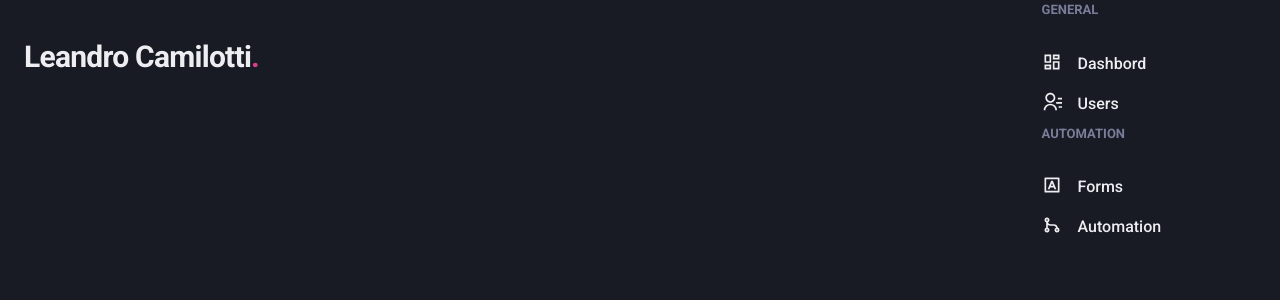
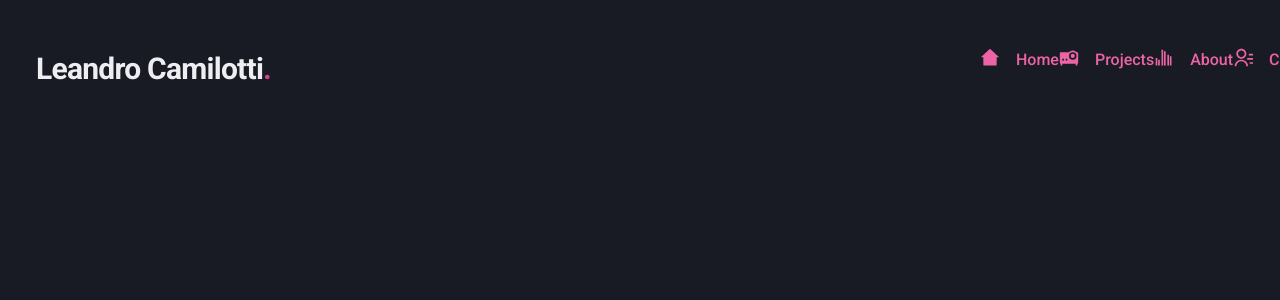
Before and after one commit to lecamilotti/portifolioV2.1, a Next.js app: page / in a window 1280 px wide. Shown: the top 300 px of the page. Built offline with nearby package versions, Linux system fonts and the light colour scheme.

Commit message:
still fixing the menu

```diff
--- a/src/components/ActiveLink.tsx
+++ b/src/components/ActiveLink.tsx
@@ -20,6 +20,7 @@ export function ActiveLink({ children, shouldMatchExactHref = false,  ...rest }:
     isActive = true;
   }
   return (
+
     <Link {...rest}>
       {cloneElement(children, {
         color: isActive ? "pink.400" : "gray.50",
--- a/src/components/Header/index.tsx
+++ b/src/components/Header/index.tsx
@@ -13,7 +13,7 @@ export function Header() {
   })
   return (
     <Flex as="header" w="100%"
-      maxW={1480}
+      maxW={1280}
       h="20"
       mx="auto"
       mt="4"
--- a/src/components/Sidebar/NavSection.tsx
+++ /dev/null
@@ -1,18 +0,0 @@
-import { Box, Text, Stack } from "@chakra-ui/react";
-
-
-interface NavSectionProps {
-  title: string;
-  children: React.ReactNode;
-}
-
-export function NavSection({title, children}: NavSectionProps){
-  return (
-    <Box>
-    <Text fontWeight="bold" color="gray.400" fontSize="small">{title}</Text>
-    <Stack spacing="4" mt="8" align="stretch">
-     {children}
-    </Stack>
-  </Box>
-  )
-}
--- a/src/components/Sidebar/SidebarNav.tsx
+++ b/src/components/Sidebar/SidebarNav.tsx
@@ -1,19 +1,50 @@
-import { Stack } from "@chakra-ui/react";
-import { RiContactsLine, RiDashboardLine, RiGitMergeLine, RiInputMethodLine } from "react-icons/ri";
+import { Flex, useBreakpointValue } from "@chakra-ui/react";
+import {
+  RiBarChartGroupedFill,
+  RiContactsLine,
+  RiHome2Fill,
+  RiProjector2Fill,
+} from "react-icons/ri";
 import { NavLink } from "./NavLink";
-import { NavSection } from "./NavSection";
 
 export function SidebarNav() {
+  const isWideVersion = useBreakpointValue({
+    base: false,
+    md: true,
+  });
+
+  if (!isWideVersion) {
+    return (
+      <Flex direction="column">
+        <NavLink icon={RiHome2Fill} href="/">
+          Home
+        </NavLink>
+        <NavLink icon={RiProjector2Fill} href="/">
+          Projects
+        </NavLink>
+        <NavLink icon={RiBarChartGroupedFill} href="/">
+          About
+        </NavLink>
+        <NavLink icon={RiContactsLine} href="/">
+          Contact
+        </NavLink>
+      </Flex>
+    );
+  }
   return (
-    <Stack>
-    <NavSection title="GENERAL">
-      <NavLink icon={RiDashboardLine} href="/dashboard">Dashbord</NavLink>
-      <NavLink icon={RiContactsLine} href="/users">Users</NavLink>
-    </NavSection>
-    <NavSection title="AUTOMATION">
-      <NavLink icon={RiInputMethodLine} href="/forms">Forms</NavLink>
-      <NavLink icon={RiGitMergeLine} href="/automation">Automation</NavLink>
-    </NavSection>
-  </Stack>
+    <Flex direction={"row"}>
+      <NavLink icon={RiHome2Fill} href="/">
+        Home
+      </NavLink>
+      <NavLink icon={RiProjector2Fill} href="/">
+        Projects
+      </NavLink>
+      <NavLink icon={RiBarChartGroupedFill} href="/">
+        About
+      </NavLink>
+      <NavLink icon={RiContactsLine} href="/">
+        Contact
+      </NavLink>
+    </Flex>
   );
 }
--- a/src/components/Sidebar/index.tsx
+++ b/src/components/Sidebar/index.tsx
@@ -1,4 +1,4 @@
-import { Box, Drawer, DrawerBody, DrawerCloseButton, DrawerContent, DrawerHeader, DrawerOverlay, useBreakpointValue } from "@chakra-ui/react";
+import { Box, Drawer, DrawerBody, DrawerCloseButton, DrawerContent, DrawerHeader, DrawerOverlay, Flex, useBreakpointValue, VStack } from "@chakra-ui/react";
 import { useSidebarDrawer } from "../../contexts/SidebarDrawerContext";
 import { SidebarNav } from "./SidebarNav";
 
@@ -12,6 +12,7 @@ export function Sidebar() {
 
    if (isDrawerSidebar) {
      return (
+
      <Drawer isOpen={isOpen} placement="left" onClose={onClose}>
        <DrawerOverlay>
          <DrawerContent bg="gray.800" p="2" >
@@ -22,8 +23,8 @@ export function Sidebar() {
            </DrawerBody>
          </DrawerContent>
        </DrawerOverlay>
+     </Drawer>
 
-     </Drawer>
      )
    }
 
--- a/src/contexts/SidebarDrawerContext.tsx
+++ b/src/contexts/SidebarDrawerContext.tsx
@@ -1,4 +1,4 @@
-import { useDisclosure, UseDisclosureReturn } from "@chakra-ui/react";
+import { Stack, useDisclosure, UseDisclosureReturn, VStack } from "@chakra-ui/react";
 import { useRouter } from "next/router";
 import { createContext, ReactNode, useContext, useEffect } from "react";
 
@@ -20,9 +20,11 @@ export function SidebarDrawerProvider({ children }: SidebarDrawerContextProps) {
   }, [router.asPath]);
 
   return (
+
     <SidebarDrawerContext.Provider value={disclosure}>
       {children}
     </SidebarDrawerContext.Provider>
+
   );
 }
 
--- a/src/pages/index.tsx
+++ b/src/pages/index.tsx
@@ -3,11 +3,15 @@ import { Header } from "../components/Header";
 
 import { Sidebar } from "../components/Sidebar";
 
-export default function Home () {
+
+export default function Home() {
   return (
-    <Flex direction="row" h="100vh" >
+    <Flex direction="row" maxW={1280} align="center" p={3} m="auto" justify="space-between" overflow="hidden">
       <Header />
       <Sidebar />
+
+
     </Flex>
+
   );
 }
```
